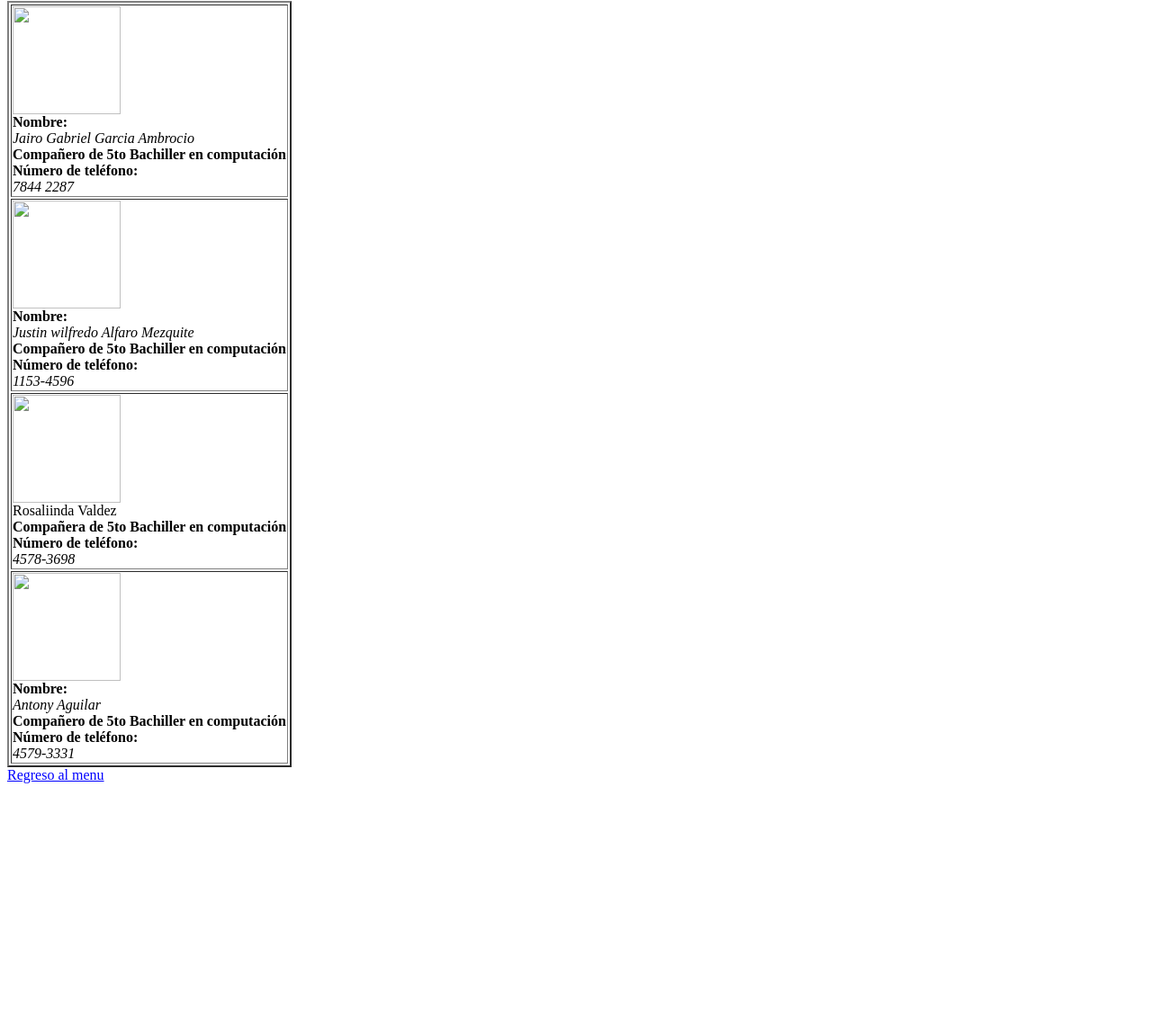
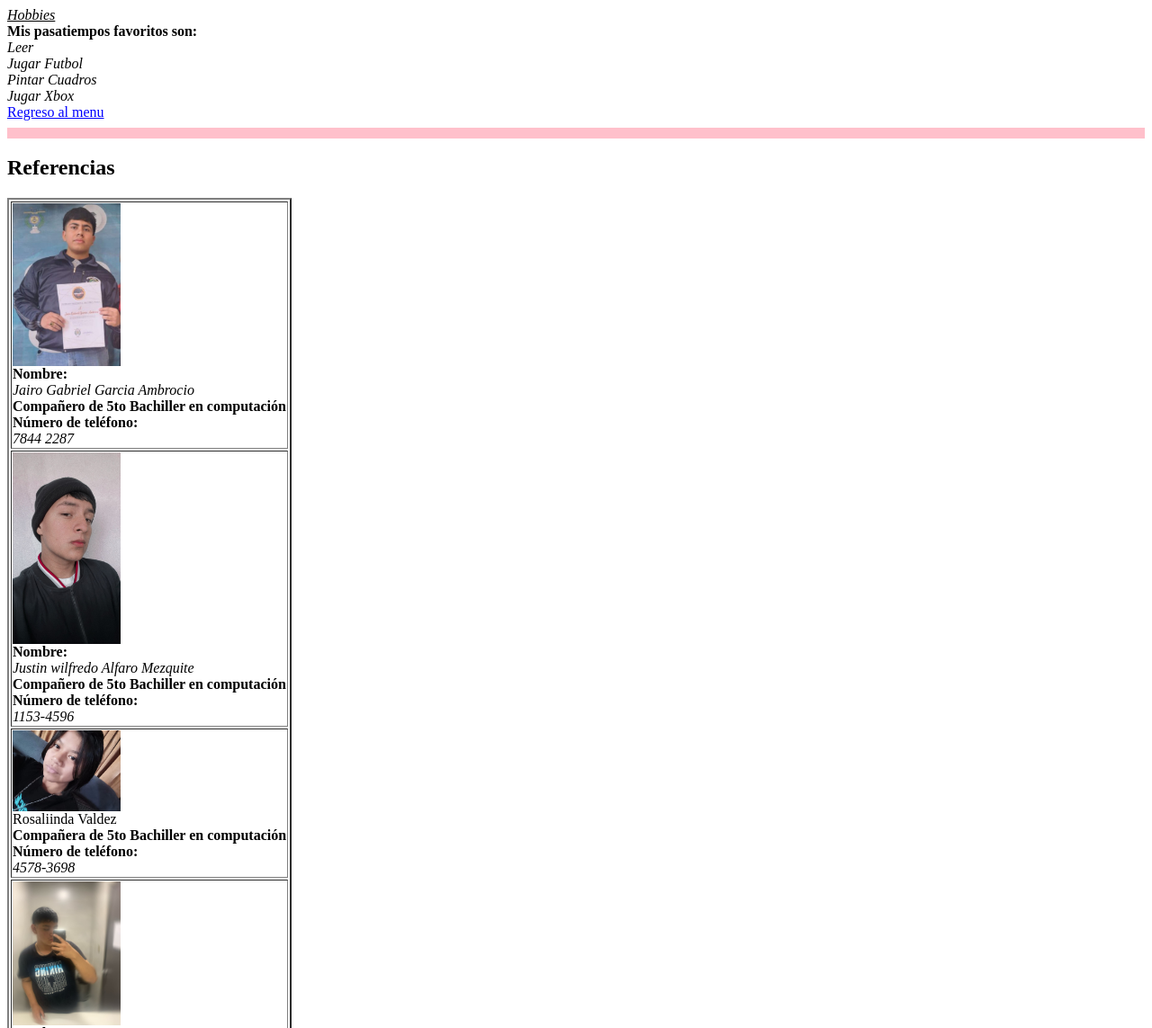
Before and after one commit to Gersonalva/Externos, a plain HTML site: page index.html in a window 1280 px wide. Shown: the part 1348-2491 px from the top of the page at 90% size. Before the commit the page ends 2227 px from the top, so only its background shows below. Drawn offline with Linux system fonts and the light colour scheme.

Commit message:
Update index.html

```diff
--- a/index.html
+++ b/index.html
@@ -15,7 +15,7 @@ Menú de Opciones
     <a href="#ref"><h2>Referencias Personales</h2></a>
   <hr size="12" color="pink" noshade="2">
     <a id="persona"><h2>Datos Personales</h2></a>
-<a title="foto" href="<yop.jpg>"><img src="IMG/yop.jpg" pg" alt="Soy Ese" heigth = "110" width = "120"/></a><br>
+<a title="foto" href="<yop.jpg>"><img src="yop.jpg" pg" alt="Soy Ese" heigth = "110" width = "120"/></a><br>
 <b>Nombre:</b><br>
 <i>Gerson David Alvarado Garcia </i><br>
 <b>Diversificado :</b><br>
@@ -56,7 +56,7 @@ Menú de Opciones
 <table border="2">
 <tr>
 <td>
-  <img src="IMG/jairo.jfif" heigth = "110" width = "120" /><br>
+  <img src="jairo.jfif" heigth = "110" width = "120" /><br>
  <b> Nombre:</b><br>
 <i>Jairo Gabriel Garcia Ambrocio</i><br>
   <b>Compañero de 5to Bachiller en computación</b><br>
@@ -66,7 +66,7 @@ Menú de Opciones
 </tr>
 <tr>
 <td>
-  <img src="IMG/justin.jfif" heigth = "110" width = "120" /><br>
+  <img src="justin.jfif" heigth = "110" width = "120" /><br>
    <b> Nombre:</b><br>
 <i>Justin wilfredo Alfaro Mezquite</i><br>
   <b>Compañero de 5to Bachiller en computación</b><br>
@@ -76,7 +76,7 @@ Menú de Opciones
 </tr>
 <tr>
 <td>
-  <img src="IMG/Rosalinda.jfif" heigth = "110" width = "120" /><br>
+  <img src="/Rosalinda.jfif" heigth = "110" width = "120" /><br>
   Rosaliinda Valdez</i><br>
   <b>Compañera de 5to Bachiller en computación</b><br>
 <b>Número de teléfono:</b><br>
@@ -85,7 +85,7 @@ Menú de Opciones
 </tr>
 <tr>
 <td>
-  <img src="IMG/tony.jfif" heigth = "110" width = "120" /><br>
+  <img src="tony.jfif" heigth = "110" width = "120" /><br>
   <b> Nombre:</b><br>
 <i>Antony Aguilar</i><br>
 <b>Compañero de 5to Bachiller en computación</b><br>
```
